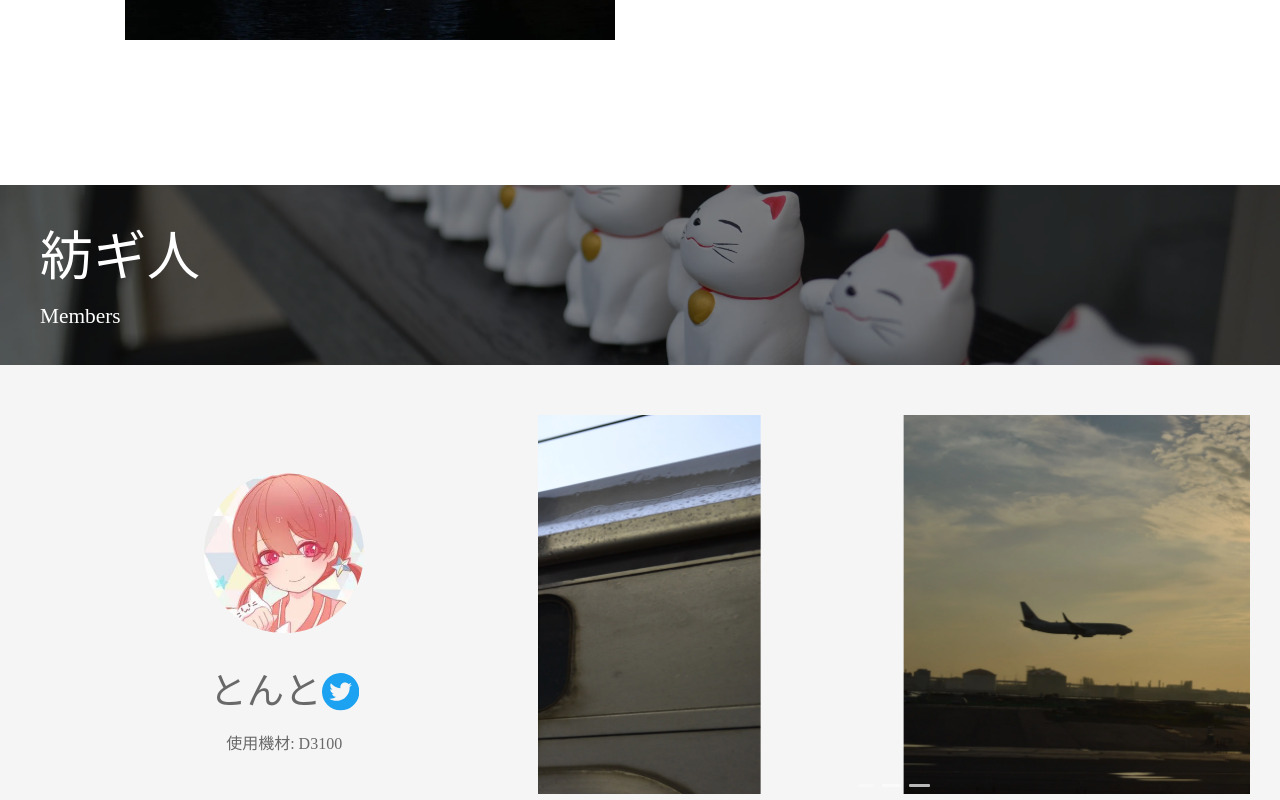
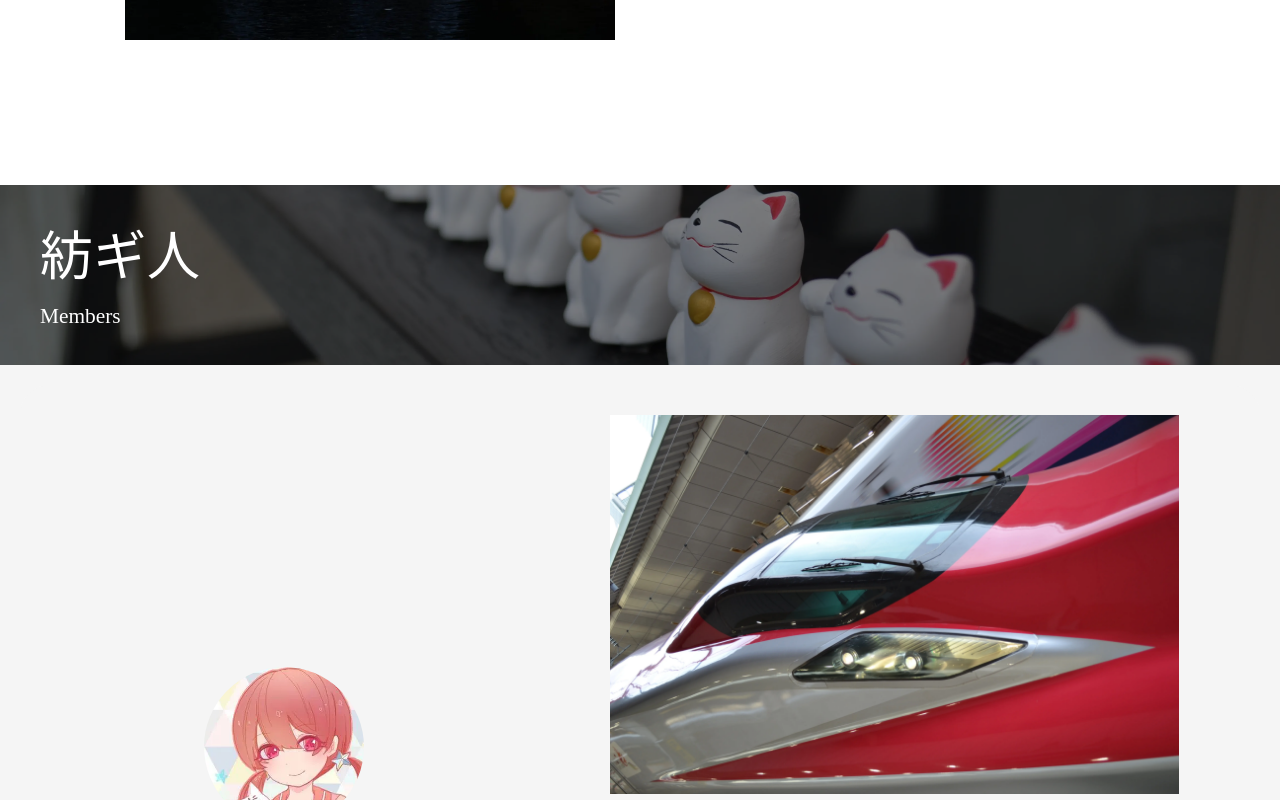
Before and after one commit to ryu-ton10/keiso_kouga_web, a React (Create React App) app: page / in a window 1280 px wide. Shown: the part 2000-2800 px from the top of the page. Built offline with nearby package versions, Linux system fonts and the light colour scheme.

Commit message:
debug for carousel

```diff
--- a/src/components/Members/index.tsx
+++ b/src/components/Members/index.tsx
@@ -45,10 +45,11 @@ const Members: React.FC<Props> = (props) => {
                                 <p>使用機材: {camera}</p>
                             </Col>
                             <Col xs={24} sm={12} md={14} lg={14} className="member-profile-right">
+                                <Image src={process.env.PUBLIC_URL + "MajorWorks/tonto/tonto_work_1.webp"} />
                                 <Carousel autoplay>
                                     {works.map((work) => {
                                         return (
-                                            <Image src={process.env.PUBLIC_URL + "MajorWorks/" + work} />
+                                            <Image src={process.env.PUBLIC_URL + work} />
                                         );
                                     })}
                                 </Carousel>
--- a/src/data/data.ts
+++ b/src/data/data.ts
@@ -6,9 +6,9 @@ export const members = [
         name: "とんと",
         image: "tonto_icon.webp",
         works: [
-            "tonto/tonto_work_1.webp",
-            "tonto/tonto_work_2.webp",
-            "tonto/tonto_work_3.webp",
+            "MajorWorks/tonto/tonto_work_1.webp",
+            "MajorWorks/tonto/tonto_work_2.webp",
+            "MajorWorks/tonto/tonto_work_3.webp",
         ],
         twitter_url: "https://twitter.com/tsu7ma4_10nto/",
         keywords: ["列車", "神社仏閣"],
@@ -19,10 +19,10 @@ export const members = [
         name: "つきうさぎ",
         image: "tuki_icon.webp",
         works: [
-            "tuki/tuki_work_3.webp",
-            "tuki/tuki_work_4.webp",
-            "tuki/tuki_work_5.webp",
-            "tuki/tuki_work_6.webp",
+            "MajorWorks/tuki/tuki_work_3.webp",
+            "MajorWorks/tuki/tuki_work_4.webp",
+            "MajorWorks/tuki/tuki_work_5.webp",
+            "MajorWorks/tuki/tuki_work_6.webp",
         ],
         twitter_url: "https://twitter.com/moonrabbitphoto/",
         keywords: ["夜空", "建造物"],
```
